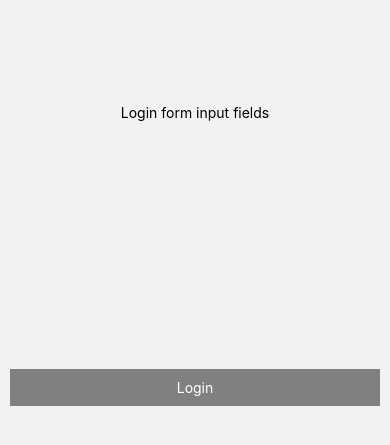
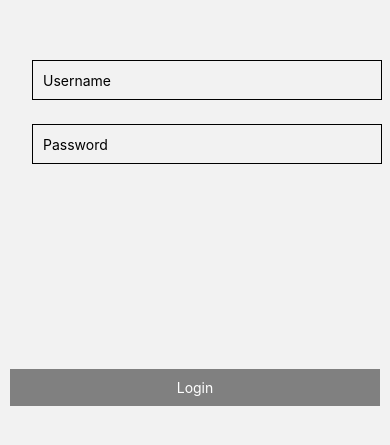
Before and after one commit to MosCD3/gc-2021-rn-app, a React Native app: screen /Login in a window 390 px wide. Shown: the part 135-580 px from the top of the page. Built offline with nearby package versions, Linux system fonts and the light colour scheme.

Commit message:
Start semester-2, async/await login screen

```diff
--- /dev/null
+++ b/src/helpers/index.tsx
@@ -0,0 +1,5 @@
+export function sleep(ms) {
+  return new Promise((resolve) => {
+    setTimeout(resolve, ms);
+  });
+}
--- a/src/screens/LoginPage.tsx
+++ b/src/screens/LoginPage.tsx
@@ -1,51 +1,133 @@
-import React from "react";
-import { View, Text, StyleSheet, SafeAreaView, Platform, Image, Button, TouchableOpacity } from "react-native";
+import React, { useState } from "react";
+import { signUp, signUpPr, signInAsync } from "../services/api.service";
+import {
+  View,
+  Text,
+  StyleSheet,
+  SafeAreaView,
+  Platform,
+  Image,
+  Button,
+  TouchableOpacity,
+  TextInput,
+  Alert,
+} from "react-native";
+import { sleep } from "../helpers";
 
-const LoginPage = ({route, navigation})=>{
+const LoginPage = ({ route, navigation }) => {
+  const [username, onChangeUsername] = useState("");
+  const [password, onChangePassword] = useState("");
+  const [status, setStatus] = useState("");
+
+  async function doLogin() {
+    if (username.length <= 0) {
+      Alert.alert("Please enter a username");
+      return;
+    }
+    if (password.length <= 0) {
+      Alert.alert("Please enter a password");
+      return;
+    }
+
+    setStatus("Authenticating ..");
+    // const callback = (message) => {
+    //   if (message === "SUCCESS") {
+    //     setStatus("Login success");
+    //   } else {
+    //     setStatus(message);
+    //   }
+    // };
+    // signUp(username, password, callback);
+
+    // signUpPr(username, password)
+    //   .then((result) => {
+    //     setStatus(result.msg);
+    //   })
+    //   .catch((result) => {
+    //     setStatus(result.msg);
+    //   });
+
+    // setStatus("Authenticating .. Done");
+
+    const result = await signInAsync(username, password);
+    if (result === "SUCCESS") {
+      setStatus("Login success");
+      await sleep(2000);
+      navigation.reset({
+        index: 0,
+        routes: [{ name: "AfterLogin" }],
+      });
+    } else {
+      setStatus(result);
+    }
+  }
   return (
     <SafeAreaView style={styles.wrapper}>
       <View style={styles.topBox}>
-                    <Text>Login form input fields</Text>
+        <View style={styles.inputBoxWrapper}>
+          <TextInput
+            style={styles.input}
+            onChangeText={onChangeUsername}
+            value={username}
+            placeholder="Username"
+            autoCorrect={false}
+          />
+          <TextInput
+            style={styles.input}
+            onChangeText={onChangePassword}
+            value={password}
+            placeholder="Password"
+          />
+          <Text>{status}</Text>
+        </View>
       </View>
       <View style={styles.bottomBox}>
         <TouchableOpacity
           style={styles.buttonStyle}
-                        onPress={()=>{
-                            navigation.reset({
-                                index: 0,
-                                routes: [{ name: 'AfterLogin' }],
-                              });
-                        }}>
+          onPress={() => {
+            doLogin();
+          }}
+        >
           <Text style={styles.buttonFont}>Login</Text>
         </TouchableOpacity>
       </View>
     </SafeAreaView>
-    )
-}
-
+  );
+};
 
 const styles = StyleSheet.create({
-    wrapper:{
-        flex:1,
+  wrapper: {
+    flex: 1,
   },
-    topBox:{
-        flex:3,
-        justifyContent:'space-evenly',
-        alignItems:'center',
+  topBox: {
+    flex: 3,
+    justifyContent: "space-evenly",
+    alignItems: "center",
   },
-    bottomBox:{
-        flex:2,
-        padding:10,
+  bottomBox: {
+    flex: 2,
+    padding: 10,
   },
-    buttonStyle:{
-        backgroundColor:'grey',
-        padding:10,
-        alignItems:'center',
-        marginBottom: 2
+  buttonStyle: {
+    backgroundColor: "grey",
+    padding: 10,
+    alignItems: "center",
+    marginBottom: 2,
   },
-    buttonFont:{
-        color:'white'
-    }
-})
+  buttonFont: {
+    color: "white",
+  },
+  inputBoxWrapper: {
+    width: "100%",
+    padding: 20,
+  },
+  input: {
+    height: 40,
+    margin: 12,
+    borderWidth: 1,
+    width: "100%",
+    padding: 10,
+  },
+});
 
 export default LoginPage;
--- /dev/null
+++ b/src/services/api.service.tsx
@@ -0,0 +1,41 @@
+import { sleep } from "../helpers";
+
+const USERNAME = "Moos";
+const PASS = "123";
+
+export async function signUp(username, password, callback) {
+  //after 5 secounds
+  await sleep(2000);
+  if (username === USERNAME && password === PASS) {
+    callback("SUCCESS");
+  } else {
+    callback("Login failed!");
+  }
+}
+
+export async function signUpPr(username, password): Promise<any> {
+  //after 5 secounds
+  await sleep(2000);
+  return new Promise((resolve, reject) => {
+    if (username === USERNAME && password === PASS) {
+      const successObject = {
+        msg: "Success",
+      };
+      resolve(successObject);
+    } else {
+      const errorObject = {
+        msg: "An error occured",
+      };
+      reject(errorObject);
+    }
+  });
+}
+
+export async function signInAsync(username, password) {
+  await sleep(2000);
+  if (username === USERNAME && password === PASS) {
+    return "SUCCESS";
+  } else {
+    return "Login failed!";
+  }
+}
```
Lines whose indentation alone changed are shown as unchanged.
